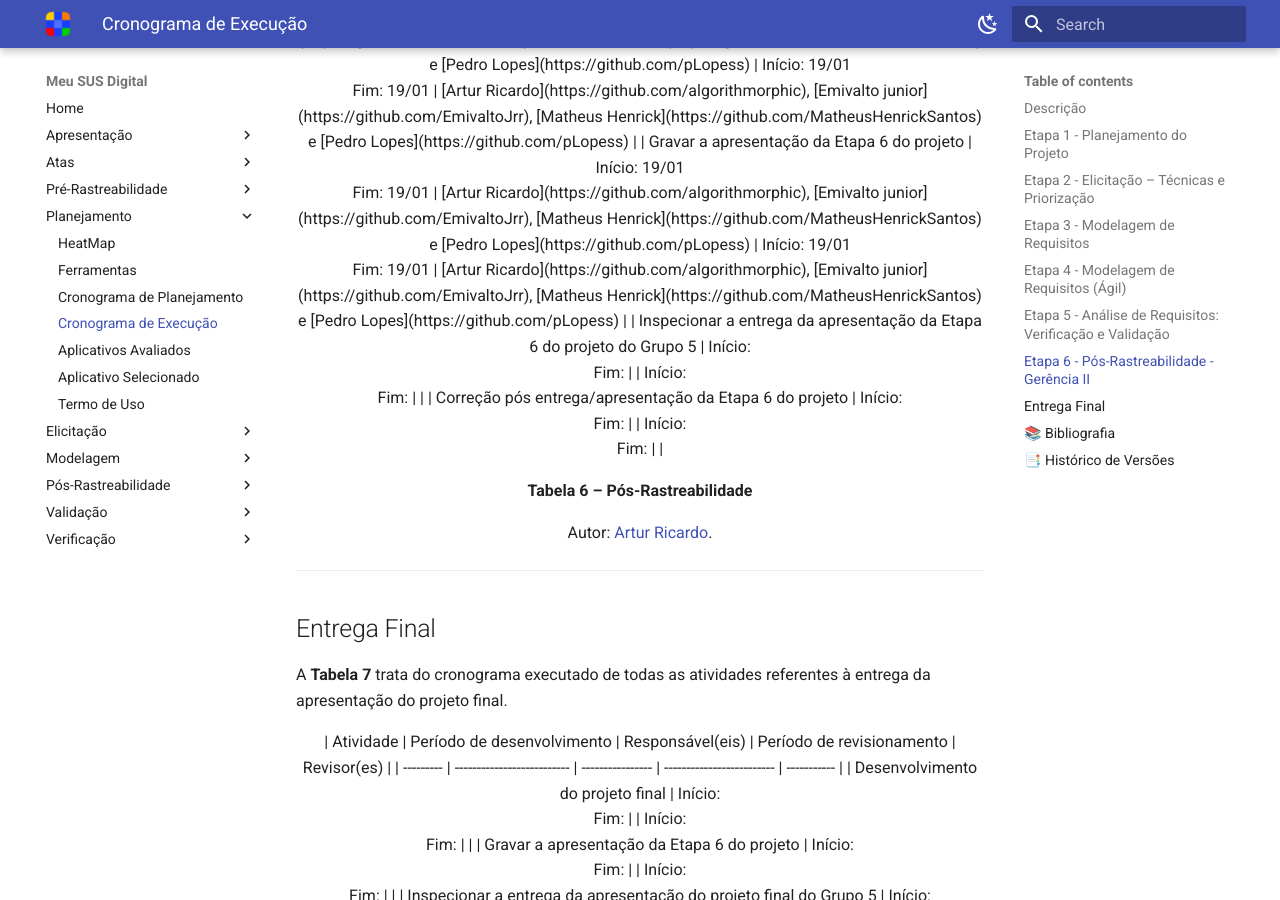
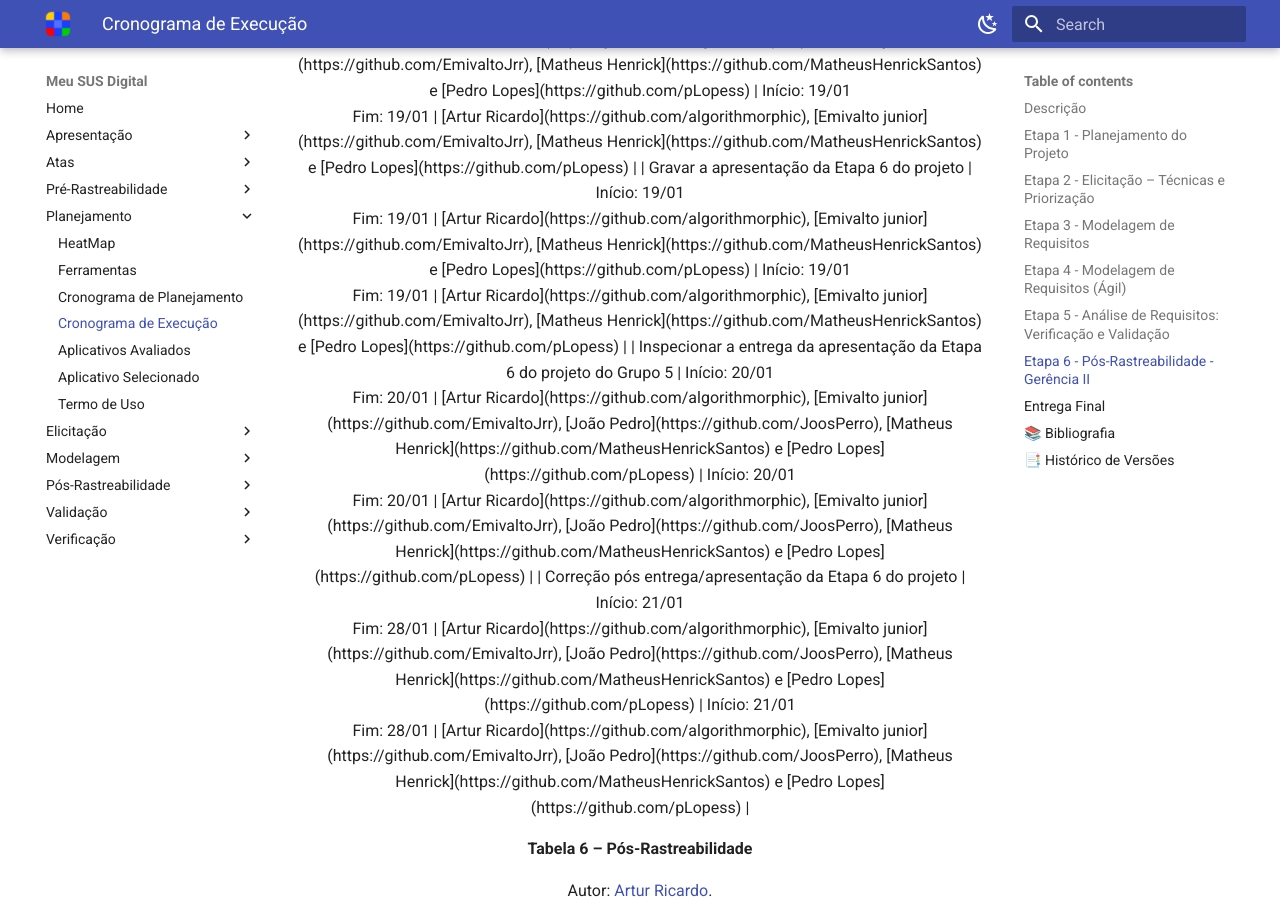
Before and after one commit to Requisitos-de-Software/2024.2-MeuSUSDigital, an MkDocs documentation site: the page built from docs/planejamento/cronograma-execucao.md, in a window 1280 px wide and 900 px high, scrolled down 9147 px. Built offline with MkDocs 1.6.1 and Material for MkDocs 9.7.7, drawn with Linux system fonts in a browser that asks for light colours; some of the changed text lies outside the part shown.

Commit message:
atualização do cronograma de execução

```diff
--- a/docs/planejamento/cronograma-execucao.md
+++ b/docs/planejamento/cronograma-execucao.md
@@ -106,7 +106,7 @@
 | NFR Framework | Início: 11/12/2024<br>Fim: 17/12/2024 | [João Pedro](https://github.com/JoosPerro) | Início: 17/12/2024<br>Fim: 17/12/2024 | [Artur Ricardo](https://github.com/algorithmorphic) |
 | Gravar a apresentação da Etapa 4 do projeto | Início: 17/12/2024<br>Fim: 17/12/2024 | [Artur Ricardo](https://github.com/algorithmorphic), [Emivalto junior](https://github.com/EmivaltoJrr), [João Pedro](https://github.com/JoosPerro), [Matheus Henrick](https://github.com/MatheusHenrickSantos) e [Pedro Lopes](https://github.com/pLopess) | Início: 17/12/2024<br>Fim: 17/12/2024 | [Artur Ricardo](https://github.com/algorithmorphic), [Emivalto junior](https://github.com/EmivaltoJrr), [João Pedro](https://github.com/JoosPerro), [Matheus Henrick](https://github.com/MatheusHenrickSantos) e [Pedro Lopes](https://github.com/pLopess) |
 | Inspecionar a entrega da apresentação da Etapa 4 do projeto do Grupo 5 | Início: 18/12<br>Fim: 18/12 | [Artur Ricardo](https://github.com/algorithmorphic), [Emivalto junior](https://github.com/EmivaltoJrr), [João Pedro](https://github.com/JoosPerro), [Matheus Henrick](https://github.com/MatheusHenrickSantos) e [Pedro Lopes](https://github.com/pLopess) | Início: 18/12<br>Fim: 18/12 | [Artur Ricardo](https://github.com/algorithmorphic), [Emivalto junior](https://github.com/EmivaltoJrr), [João Pedro](https://github.com/JoosPerro), [Matheus Henrick](https://github.com/MatheusHenrickSantos) e [Pedro Lopes](https://github.com/pLopess) |
-| Correção pós entrega/apresentação da Etapa 4 do projeto | Início: 19/12<br>Fim: | [Artur Ricardo](https://github.com/algorithmorphic) | Início: <br>Fim: | |
+| Correção pós entrega/apresentação da Etapa 4 do projeto | Início: 19/12<br>Fim: 16/01 | [Artur Ricardo](https://github.com/algorithmorphic) | Início: 19/12<br>Fim: 16/01 | [Artur Ricardo](https://github.com/algorithmorphic), [Emivalto junior](https://github.com/EmivaltoJrr), [João Pedro](https://github.com/JoosPerro), [Matheus Henrick](https://github.com/MatheusHenrickSantos) e [Pedro Lopes](https://github.com/pLopess) |
 
 </center>
 
@@ -125,7 +125,7 @@
 
 | Atividade | Período de desenvolvimento | Responsável(eis) | Período de revisionamento | Revisor(es) |
 | --------- | -------------------------- | ---------------- | ------------------------- | ----------- |
-| Confecção do documento referente à reunião (ou às reuniões) realizadas durante a Etapa 5 | Início: 28/01<br>Fim: 29/01 | [João Pedro](https://github.com/JoosPerro) | Início: <br>Fim: |  |
+| Confecção do documento referente à reunião (ou às reuniões) realizadas durante a Etapa 5 | Início: 28/01<br>Fim: 29/01 | [João Pedro](https://github.com/JoosPerro) | Início: 03/02<br>Fim: 03/02 | [Artur Ricardo](https://github.com/algorithmorphic) |
 | Confecção do documento referente à verificação geral de todos os artefatos do Grupo 4 | Início: <br>Fim: |  | Início: <br>Fim: |  |
 | Confecção do documento referente à verificação geral de todos os artefatos do Grupo 5 | Início: <br>Fim: |  | Início: <br>Fim: |  |
 | Confecção do documento referente ao protótipo de alta fidelidade do RF60 | Início: 31/01<br>Fim: 03/02 | [Artur Ricardo](https://github.com/algorithmorphic) | Início: <br>Fim: |  |
@@ -140,10 +140,9 @@
 | Confecção do documento referente ao protótipo de alta fidelidade do RF74 | Início: 31/01<br>Fim: 03/02 | [Matheus Henrick](https://github.com/MatheusHenrickSantos) | Início: <br>Fim: |  |
 | Confecção do documento referente ao protótipo de alta fidelidade do RF72 | Início: <br>Fim: | [João Pedro](https://github.com/JoosPerro) | Início: <br>Fim: |  |
 | Confecção do documento referente ao protótipo de alta fidelidade do RF73 | Início: <br>Fim: | [João Pedro](https://github.com/JoosPerro) | Início: <br>Fim: |  |
+| Gravar a validação dos protótipos de alta fidelidade produzidos | Início: 03/02<br>Fim: 03/02 | [Artur Ricardo](https://github.com/algorithmorphic) | Início: <br>Fim: |  |
 | Gravar a verificação de todos os artefatos do Grupo 4 | Início: <br>Fim:  |  | Início: <br>Fim: |  |
 | Gravar a verificação de todos os artefatos do Grupo 5 | Início: <br>Fim:  |  | Início: <br>Fim: |  |
-| Gravar a validação dos protótipos de alta fidelidade produzidos | Início: <br>Fim:  |  | Início: <br>Fim: |  |
-| Inspecionar a entrega da apresentação da Etapa 5 do projeto do Grupo 5 | Início: <br>Fim: | | Início: <br>Fim: | |
 | Correção pós entrega/apresentação da Etapa 5 do projeto | Início: <br>Fim: | | Início: <br>Fim: | |
 
 </center>
@@ -169,8 +168,8 @@
 | Confecção da Lista de Verificação referente à entrega da Etapa 6 | Início: 19/01<br>Fim: 19/01 | [Artur Ricardo](https://github.com/algorithmorphic), [Emivalto junior](https://github.com/EmivaltoJrr), [João Pedro](https://github.com/JoosPerro), [Matheus Henrick](https://github.com/MatheusHenrickSantos) e [Pedro Lopes](https://github.com/pLopess) | Início: 19/01<br>Fim: 19/01 | [Artur Ricardo](https://github.com/algorithmorphic), [Emivalto junior](https://github.com/EmivaltoJrr) e [Matheus Henrick](https://github.com/MatheusHenrickSantos) |
 | Gravar a autoavaliação referente à Etapa 6 | Início: 19/01<br>Fim: 19/01 | [Artur Ricardo](https://github.com/algorithmorphic), [Emivalto junior](https://github.com/EmivaltoJrr), [Matheus Henrick](https://github.com/MatheusHenrickSantos) e [Pedro Lopes](https://github.com/pLopess) | Início: 19/01<br>Fim: 19/01 | [Artur Ricardo](https://github.com/algorithmorphic), [Emivalto junior](https://github.com/EmivaltoJrr), [Matheus Henrick](https://github.com/MatheusHenrickSantos) e [Pedro Lopes](https://github.com/pLopess) |
 | Gravar a apresentação da Etapa 6 do projeto | Início: 19/01<br>Fim: 19/01 | [Artur Ricardo](https://github.com/algorithmorphic), [Emivalto junior](https://github.com/EmivaltoJrr), [Matheus Henrick](https://github.com/MatheusHenrickSantos) e [Pedro Lopes](https://github.com/pLopess) | Início: 19/01<br>Fim: 19/01 | [Artur Ricardo](https://github.com/algorithmorphic), [Emivalto junior](https://github.com/EmivaltoJrr), [Matheus Henrick](https://github.com/MatheusHenrickSantos) e [Pedro Lopes](https://github.com/pLopess) |
-| Inspecionar a entrega da apresentação da Etapa 6 do projeto do Grupo 5 | Início: <br>Fim: | | Início: <br>Fim: | |
-| Correção pós entrega/apresentação da Etapa 6 do projeto | Início: <br>Fim: | | Início: <br>Fim: | |
+| Inspecionar a entrega da apresentação da Etapa 6 do projeto do Grupo 5 | Início: 20/01<br>Fim: 20/01 | [Artur Ricardo](https://github.com/algorithmorphic), [Emivalto junior](https://github.com/EmivaltoJrr), [João Pedro](https://github.com/JoosPerro), [Matheus Henrick](https://github.com/MatheusHenrickSantos) e [Pedro Lopes](https://github.com/pLopess) | Início: 20/01<br>Fim: 20/01 | [Artur Ricardo](https://github.com/algorithmorphic), [Emivalto junior](https://github.com/EmivaltoJrr), [João Pedro](https://github.com/JoosPerro), [Matheus Henrick](https://github.com/MatheusHenrickSantos) e [Pedro Lopes](https://github.com/pLopess) |
+| Correção pós entrega/apresentação da Etapa 6 do projeto | Início: 21/01<br>Fim: 28/01 | [Artur Ricardo](https://github.com/algorithmorphic), [Emivalto junior](https://github.com/EmivaltoJrr), [João Pedro](https://github.com/JoosPerro), [Matheus Henrick](https://github.com/MatheusHenrickSantos) e [Pedro Lopes](https://github.com/pLopess) | Início: 21/01<br>Fim: 28/01 | [Artur Ricardo](https://github.com/algorithmorphic), [Emivalto junior](https://github.com/EmivaltoJrr), [João Pedro](https://github.com/JoosPerro), [Matheus Henrick](https://github.com/MatheusHenrickSantos) e [Pedro Lopes](https://github.com/pLopess) |
 
 </center>
 
@@ -229,4 +228,5 @@
 | `1.7`  | Atualização dos dados da tabela referente à Etapa 4. | [Artur Ricardo](https://github.com/algorithmorphic) | 19/12/2024 | [Pedro Lopes](https://github.com/pLopess) | 19/01/2024 |
 | `1.8`  | Atualização dos dados da tabela referente à Etapa 6. | [Artur Ricardo](https://github.com/algorithmorphic) | 19/01/2025 | [Pedro Lopes](https://github.com/pLopess) | 19/01/2024 |
 | `1.9`  | Atualização dos dados da tabela referente à Etapa 6 e adição de alguns dados na tabela referente à Etapa 5. | [Artur Ricardo](https://github.com/algorithmorphic) | 03/02/2025 | [Matheus Henrick](https://github.com/MatheusHenrickSantos) | 03/02/2025 |
-| `2.0`  | Atualização da tabela referente à Etapa 5. | [Matheus Henrick](https://github.com/MatheusHenrickSantos) | 03/02/2025 |  |  |
+| `2.0`  | Atualização da tabela referente à Etapa 5. | [Matheus Henrick](https://github.com/MatheusHenrickSantos) | 03/02/2025 | [Artur Ricardo](https://github.com/algorithmorphic) | 03/02/2025 |
+| `2.1`  | Atualização dos dados das tabelas referentes às Etapas 4, 6 e 5. | [Artur Ricardo](https://github.com/algorithmorphic) | 03/02/2025 |  |  |
```
